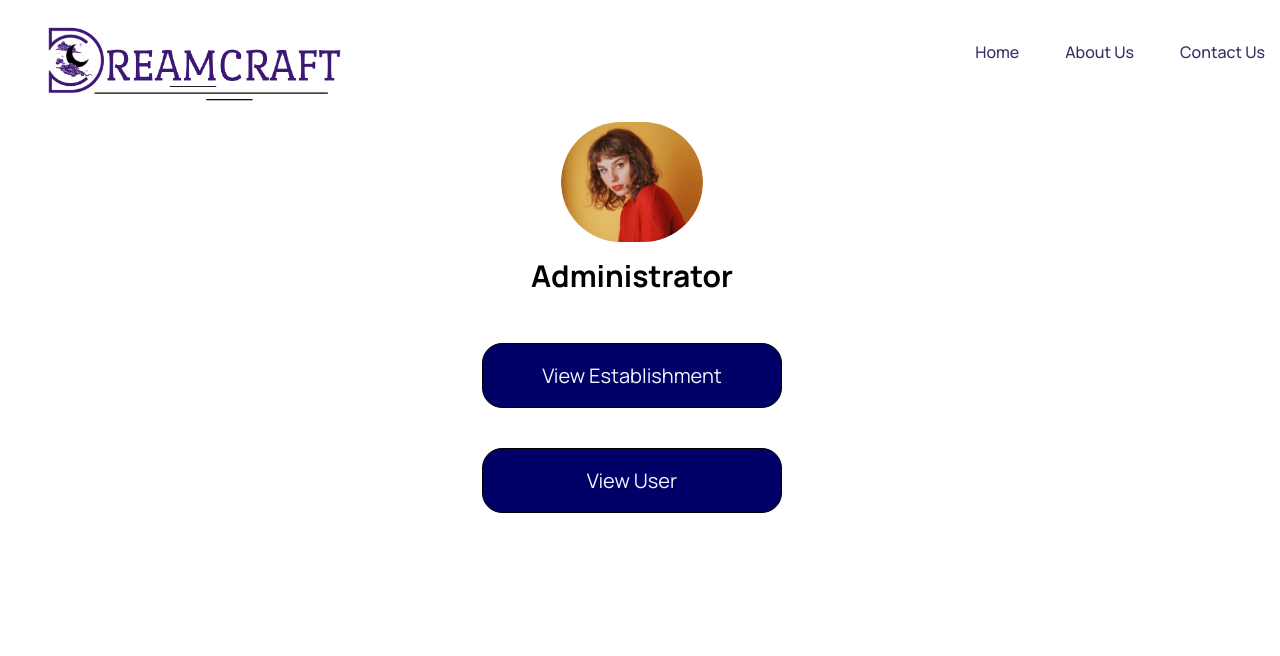
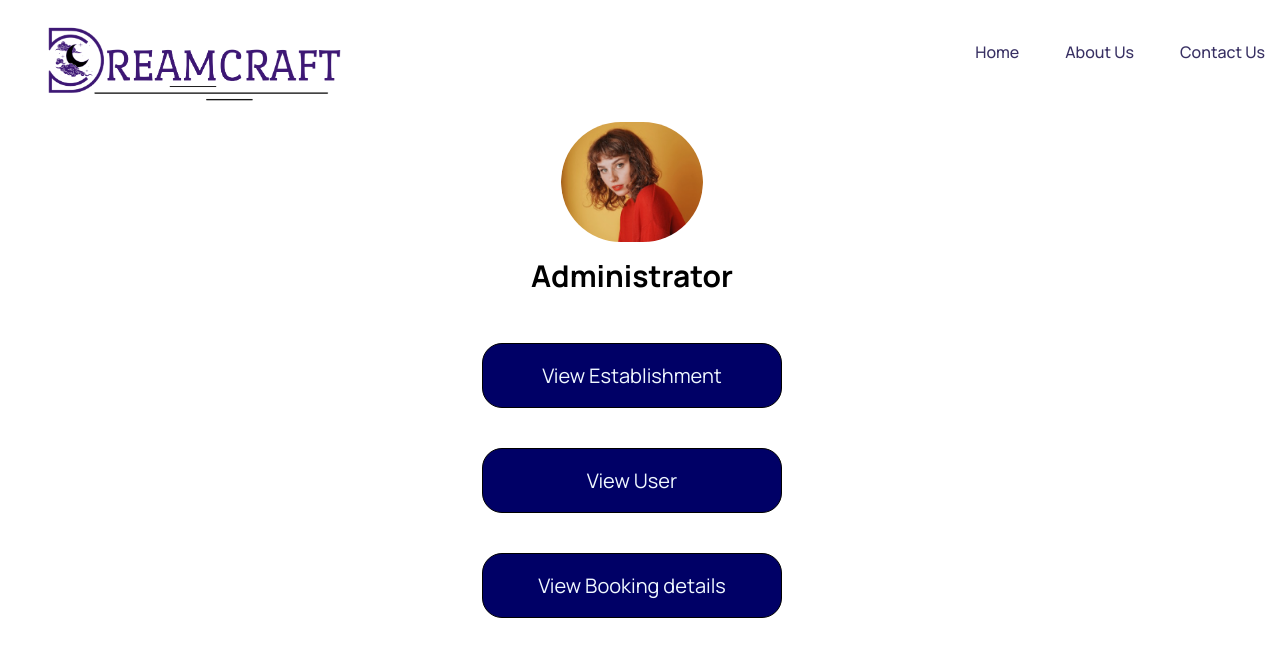
Before and after one commit to rhyss17/WebDreamcraft, a React (Create React App) app: page /adminhome in a window 1280 px wide. Shown: the top 656 px of the page. Built offline with nearby package versions, Linux system fonts and the light colour scheme.

Commit message:
creating view booking details

```diff
--- a/src/pages/AdminHome/index.js
+++ b/src/pages/AdminHome/index.js
@@ -58,6 +58,16 @@ const AdminHomePage = () => {
                   </button>
                   </div>
               </div>
+              <div className="button-container">
+                <div className="button-border">
+                <button
+                    className="styled-button large-font" /* Added large-font class */
+                    onClick={() => navigate("/adminviewuserone")}
+                  >
+                  View Booking details
+                  </button>
+                  </div>
+              </div>
             </div>
             </div>
           </div>
--- /dev/null
+++ b/src/pages/AdminViewBooking/View.css
@@ -0,0 +1,25 @@
+.button-container {
+    text-align: center;
+  }
+
+  .button-border {
+    border-width: 1px;
+    border-style: solid;
+    border-color: #000;
+    border-radius: 20px;
+    padding: 10px;
+    width: 150px;
+    background-color: #000066;
+  }
+
+  .styled-button {
+    background-color: transparent;
+    border: none;
+    padding: 8px 16px;
+    font-size: 16px;
+    color:aliceblue;
+  }
+
+  .styled-button.large-font {
+    font-size: 20px;
+  }
--- /dev/null
+++ b/src/pages/AdminViewBooking/index.js
@@ -0,0 +1,106 @@
+import React, { useState, useEffect } from 'react';
+
+import { useNavigate } from "react-router-dom";
+import Header from "components/Header";
+import "./View.css";
+import { Button, Img, List, Text } from "components";
+
+const AdminViewEstablishmentOnePage = () => {
+  const navigate = useNavigate();
+  const [data, setData] = useState([]);
+  useEffect(() => {
+    fetch('http://localhost:8092/Establishment/getAllEstablishments') // Replace with your backend URL
+      .then(response => response.json())
+      .then(data => {
+        setData(data);
+      })
+      .catch(error => {
+        console.error('Error fetching data:', error);
+      });
+  }, []);
+
+  return (
+    <>
+    <Header />
+      <div className="flex flex-col font-manrope items-start justify-start mx-auto w-auto sm:w-full md:w-full">
+        <div className="bg-white-A700 flex flex-col items-center justify-end pr-4 pt-4 w-full">
+          <div className="flex flex-col justify-start max-w-[1419px] mx-auto md:px-5 w-full">
+            <div className="flex md:flex-col flex-row md:gap-10 items-start justify-between w-full">
+              <div className="flex sm:flex-1 flex-col items-start justify-start w-auto sm:w-full">
+                <div className="flex sm:flex-col flex-row sm:gap-10 items-start justify-between w-full">
+                  <div className="flex flex-row gap-2.5 items-center justify-center p-2.5 w-auto">
+                  </div>
+                </div>
+              </div>
+            </div>
+            <div className="common-pointer flex sm:flex-col flex-row gap-4 h-[151px] md:h-auto items-center justify-start ml-4 md:ml-[0] mt-[46px] p-3 w-[421px] sm:w-full"
+            >
+              <Img
+                className="h-[120px] md:h-auto object-cover rounded-[71px] w-[142px] sm:w-full"
+                src="images/img_radiobutton.png"
+                alt="radiobutton"
+              />
+              <Text
+                className="md:text-3xl sm:text-[28px] text-[32px] text-black-900 w-[216px]"
+                size="txtManropeBold32"
+                onClick={() => navigate("/adminhome")}
+              >
+                Administrator
+              </Text>
+            </div>
+            {/* space between the admin profile */}
+            <div style={{ marginTop: '50px' }}></div>
+            <h1 style={{ fontSize: '32px' }}>Establishments</h1> {/* Changing font size */}
+            <table style={{ borderCollapse: 'collapse', fontFamily: 'Arial, sans-serif', fontSize: '18px' }}>
+              <thead>
+                <tr style={{ fontSize: '24px', borderBottom: '2px solid black' }}>
+                  <th style={{ padding: '10px', textAlign: 'left' }}>ID</th>
+                  <th style={{ padding: '10px', textAlign: 'left' }}>Name</th>
+                  <th style={{ padding: '10px', textAlign: 'left' }}>Location</th>
+                  {/* Add more table headers as needed */}
+                </tr>
+              </thead>
+              <tbody>
+                {data.map(item => (
+                  <tr key={item.eid} style={{ borderTop: '1px solid #ddd' }}>
+                    <td style={{ padding: '10px', textAlign: 'left' }}>{item.eid}</td>
+                    <td style={{ padding: '10px', textAlign: 'left' }}>{item.name}</td>
+                    <td style={{ padding: '10px', textAlign: 'left' }}>{item.location}</td>
+                    {/* Render other data fields */}
+                  </tr>
+                ))}
+              </tbody>
+            </table>
+
+      <div className="flex flex-col font-poppins items-start justify-start md:ml-[0] ml-[450px] mt-[74px] p-2.5 w-auto sm:w-full">
+          <div className="flex sm:flex-col flex-row gap-1 items-start justify-start w-auto sm:w-full">
+          <div className="button-container">
+              <div className="button-border">
+                <button
+                  className="styled-button large-font"
+              onClick={() => navigate("/adminnewone")}
+            >
+              Add
+            </button>
+            </div>
+            </div>
+            <div className="button-container">
+              <div className="button-border">
+                <button
+                  className="styled-button large-font"
+              onClick={() => navigate("/adminnew")}
+            >
+              Update
+            </button>
+            </div>
+        </div>
+          </div>
+        </div>
+      </div>
+      </div>
+      </div>
+    </>
+  );
+};
+
+export default AdminViewEstablishmentOnePage;
```
Lines whose indentation alone changed are shown as unchanged.
